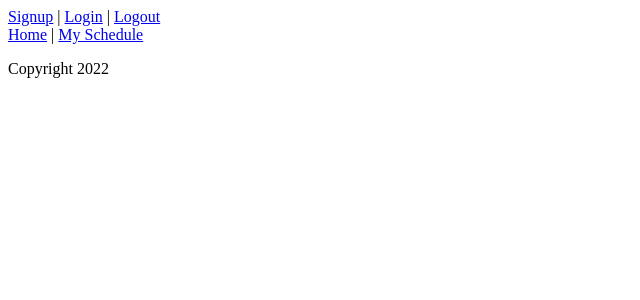
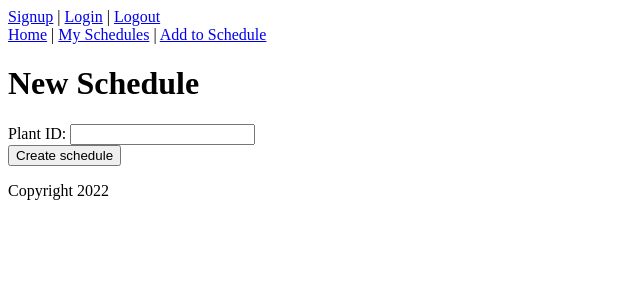
Before and after one commit to westinmwalker/plant-care-frontend, a React (Vite) app: page /schedules/new in a window 1280 px wide. Shown: the top 300 px of the page, without its empty margins (0-640 px from the left). Built offline with nearby package versions, Linux system fonts and the light colour scheme; no server answers.

Commit message:
Creates route for SchedulesNew

```diff
--- a/src/Content.jsx
+++ b/src/Content.jsx
@@ -4,6 +4,7 @@ import { useState, useEffect } from "react";
 import { PlantsIndex } from "./PlantsIndex";
 import { PlantsShow } from "./PlantsShow";
 import { SchedulesIndex } from "./ScheduleIndex";
+import { SchedulesNew } from "./SchedulesNew";
 import { Modal } from "./Modal";
 
 export function Content() {
@@ -34,6 +35,14 @@ export function Content() {
     });
   };
 
+  const handleCreateSchedule = (params, successCallback) => {
+    console.log("handleCreateSchedule", params);
+    axios.post("http://localhost:3000/schedules.json", params).then((response) => {
+      setSchedules([...schedules, response.data]);
+      successCallback();
+    });
+  };
+
   const handleClose = () => {
     console.log("handleClose");
     setIsPlantsShowVisible(false);
@@ -48,6 +57,7 @@ export function Content() {
       <Routes>
         <Route path="/" element={<PlantsIndex plants={plants} onShowPlant={handleShowPlant} />} />
         <Route path="/schedules" element={<SchedulesIndex schedules={schedules} />} />
+        <Route path="/schedules/new" element={<SchedulesNew onCreateSchedule={handleCreateSchedule} />} />
       </Routes>
 
       <Modal show={isPlantsShowVisible} onClose={handleClose}>
--- a/src/Header.jsx
+++ b/src/Header.jsx
@@ -1,4 +1,3 @@
-import axios from "axios";
 import { Modal } from "./Modal";
 import { useEffect, useState } from "react";
 import { Signup } from "./Signup";
@@ -43,7 +42,7 @@ export function Header() {
       </a>{" "}
       | <Logout />
       <nav>
-        <a href="#">Home</a> | <a href="/schedules">My Schedule</a>
+        <a href="#">Home</a> | <a href="/schedules">My Schedules</a> | <a href="schedules/new">Add to Schedule</a>
       </nav>
     </header>
   );
--- /dev/null
+++ b/src/SchedulesNew.jsx
@@ -0,0 +1,19 @@
+export function SchedulesNew(props) {
+  const handleSubmit = (event) => {
+    event.preventDefault();
+    const params = new FormData(event.target);
+    props.onCreateSchedule(params, () => event.target.reset());
+  };
+
+  return (
+    <div>
+      <h1>New Schedule</h1>
+      <form onSubmit={handleSubmit}>
+        <div>
+          Plant ID: <input name="plant_id" type="text" />
+        </div>
+        <button type="submit">Create schedule</button>
+      </form>
+    </div>
+  );
+}
```
